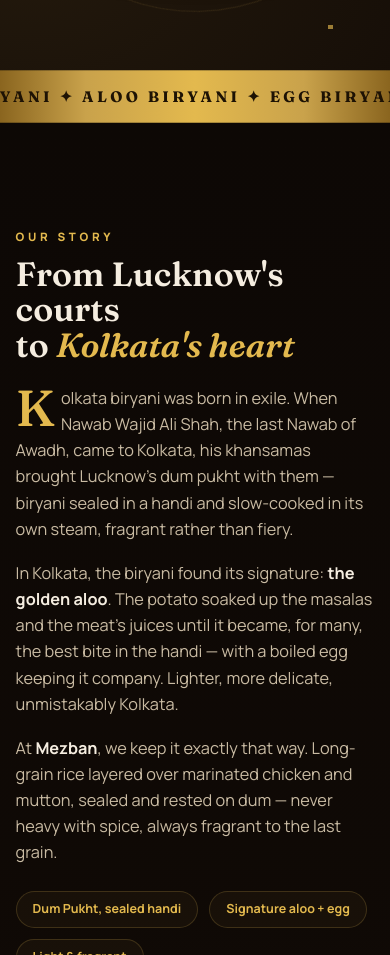
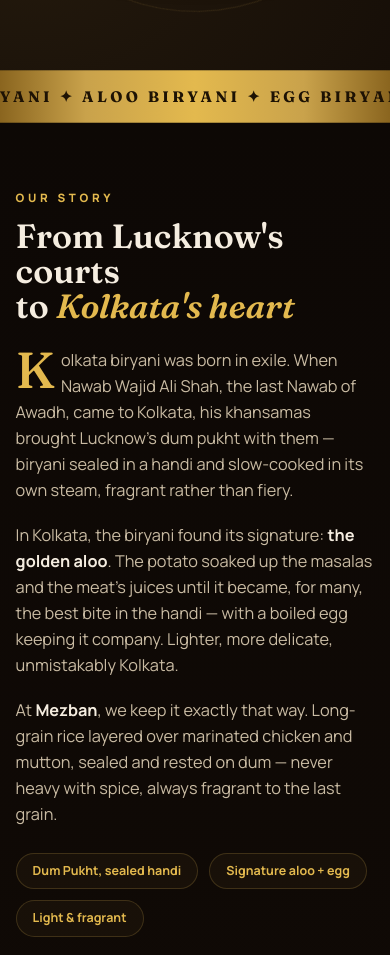
Before and after one commit to kryan21/mezban-kolkata-biryani, a plain HTML site: page index.html in a window 390 px wide. Shown: the part 1045-2000 px from the top of the page. Drawn offline with nearby package versions, Linux system fonts and the light colour scheme; animation ran at ten frames a second.

Commit message:
Mezban V5 — smooth phone animations + spacing — MEZBAN-V5-2026-11-02

```diff
--- a/index.html
+++ b/index.html
@@ -1,5 +1,5 @@
 <!DOCTYPE html>
-<!-- MEZBAN-V4-2026-11-02 -->
+<!-- MEZBAN-V5-2026-11-02 -->
 <html lang="en">
 <head>
 <meta charset="UTF-8">
@@ -347,6 +347,20 @@ footer{border-top:1px solid var(--line);background:#0A0503;padding:3.4rem 0 6.6r
 .hero-meta div b{font-size:1rem;white-space:nowrap}
 .hero-meta div span{font-size:.55rem;letter-spacing:.07em;line-height:1.5;display:block;margin-top:.15rem}}
 
+/* ---------- reveals (dependency-free, fail-safe) ---------- */
+.rv-anim{transition:opacity .6s ease,transform .6s ease}
+.rv-hide{opacity:0;transform:translateY(14px)}
+.call-float{transition:opacity .3s ease,transform .3s ease}
+.call-float.off{opacity:0;pointer-events:none;transform:translateY(14px)}
+@media(max-width:760px){
+section{padding:3.8rem 0}
+#process{padding-bottom:3rem}
+#menu{padding-top:3.2rem;padding-bottom:6rem}
+.sec-head{margin-bottom:1.9rem}
+.dum-banner{margin-bottom:2.2rem}
+.steps{gap:1.1rem}
+#dust{display:none}
+}
 @media(prefers-reduced-motion:reduce){
   *,*::before,*::after{animation-duration:.01ms!important;animation-iteration-count:1!important;transition-duration:.01ms!important}
   html{scroll-behavior:auto}
@@ -631,27 +645,36 @@ renderTabs(); renderMenu(); updateOrder();
   document.addEventListener('mousemove',function(e){ dot.classList.add('on'); dot.style.left=e.clientX+'px'; dot.style.top=e.clientY+'px'; });
 })();
 
-/* ============ GSAP REVEALS (progressive enhancement only) ============ */
-window.addEventListener('load',function(){
-  if(window.gsap&&window.ScrollTrigger&&!window.matchMedia('(prefers-reduced-motion: reduce)').matches){
-    gsap.registerPlugin(ScrollTrigger);
-    gsap.utils.toArray('.reveal').forEach(function(el){
-      gsap.from(el,{opacity:0,y:36,duration:.9,ease:'power3.out',scrollTrigger:{trigger:el,start:'top 88%'}});
+/* ============ REVEALS (dependency-free, fail-safe) ============ */
+(function(){
+  var reduced=window.matchMedia('(prefers-reduced-motion: reduce)').matches;
+  if(reduced||!('IntersectionObserver' in window)) return;
+  var els=[].slice.call(document.querySelectorAll('.reveal,.step'));
+  var vh=window.innerHeight||800, armed=[];
+  els.forEach(function(el){
+    if(el.getBoundingClientRect().top > vh-40){ el.classList.add('rv-anim','rv-hide'); armed.push(el); }
+  });
+  if(!armed.length) return;
+  var io=new IntersectionObserver(function(entries){
+    entries.forEach(function(en){
+      if(en.isIntersecting){ var t=en.target; t.classList.remove('rv-hide'); io.unobserve(t); setTimeout(function(){ t.classList.remove('rv-anim'); },700); }
     });
-    gsap.utils.toArray('.step').forEach(function(el,i){
-      gsap.from(el,{opacity:0,y:26,duration:.7,delay:i*.08,ease:'power2.out',scrollTrigger:{trigger:el,start:'top 90%'}});
-    });
+  },{threshold:.05,rootMargin:'0px 0px -4% 0px'});
+  armed.forEach(function(el){ io.observe(el); });
+  setTimeout(function(){ armed.forEach(function(el){ el.classList.remove('rv-hide'); }); setTimeout(function(){ armed.forEach(function(el){ el.classList.remove('rv-anim'); }); },700); },1400);
+  /* keep the floating call button clear of the order bar */
+  var bar=document.getElementById('orderBar'), cf=document.querySelector('.call-float');
+  if(bar&&cf&&('IntersectionObserver' in window)){
+    new IntersectionObserver(function(en){ cf.classList.toggle('off',en[0].isIntersecting); },{threshold:.05}).observe(bar);
   }
-});
+})();
 </script>
-<script src="https://cdnjs.cloudflare.com/ajax/libs/gsap/3.12.5/gsap.min.js"></script>
-<script src="https://cdnjs.cloudflare.com/ajax/libs/gsap/3.12.5/ScrollTrigger.min.js"></script>
 <script src="https://cdnjs.cloudflare.com/ajax/libs/three.js/r128/three.min.js"></script>
 <script>
 /* ============ THREE.JS GOLD DUST (optional, fails silently) ============ */
 (function(){
   try{
-    if(!window.THREE||window.matchMedia('(prefers-reduced-motion: reduce)').matches) return;
+    if(!window.THREE||window.matchMedia('(prefers-reduced-motion: reduce)').matches||window.innerWidth<760||window.matchMedia('(pointer:coarse)').matches) return;
     var canvas=document.getElementById('dust'), hero=document.getElementById('home');
     var renderer=new THREE.WebGLRenderer({canvas:canvas,alpha:true,antialias:false});
     var scene=new THREE.Scene(), camera=new THREE.PerspectiveCamera(60,1,0.1,100); camera.position.z=14;
```
